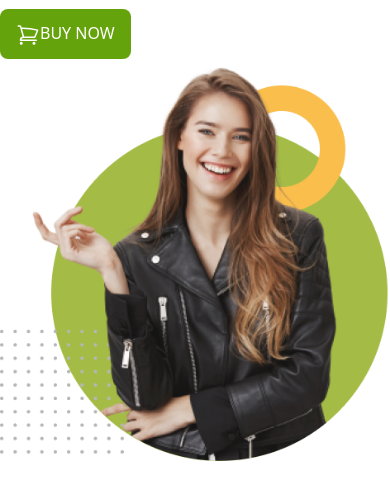
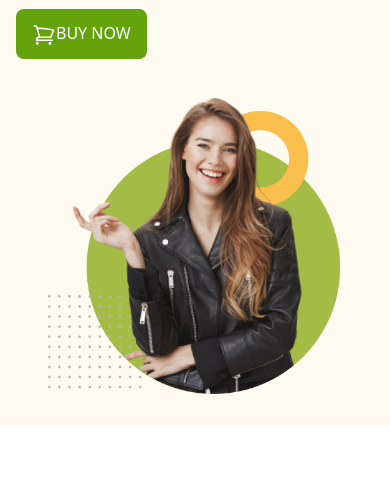
Before and after one commit to Barshonwebdev/penguin-with-tailwind, a plain HTML site: page index.html in a window 390 px wide. Shown: the part 207-706 px from the top of the page. Drawn offline with nearby package versions, Linux system fonts and the light colour scheme.

Commit message:
banner complete with responsive

```diff
--- a/index.html
+++ b/index.html
@@ -11,6 +11,7 @@
                 extend: {
                     colors: {
                         clifford: '#da373d',
+                        penguin:'#FFFBF0',
                     }
                 }
             }
@@ -19,7 +20,7 @@
 </head>
 <body>
     <header>
-        <section class="container mx-auto">
+        <section class="container mx-auto bg-penguin sm:flex px-4 justify-around items-center">
             <div class="space-y-3">
                 <h2 class="text-5xl font-bold uppercase"><span class="text-yellow-400">Be the penguin</span> <br> <span
                         class="text-blue-950">of winter</span></h2>
@@ -31,7 +32,7 @@
                         </svg>buy now</button>
             </div>
             <div>
-                <img src="./images/model.png" alt="">
+                <img class="p-8" src="./images/model.png" alt="">
             </div>
         </section>
     </header>
```
